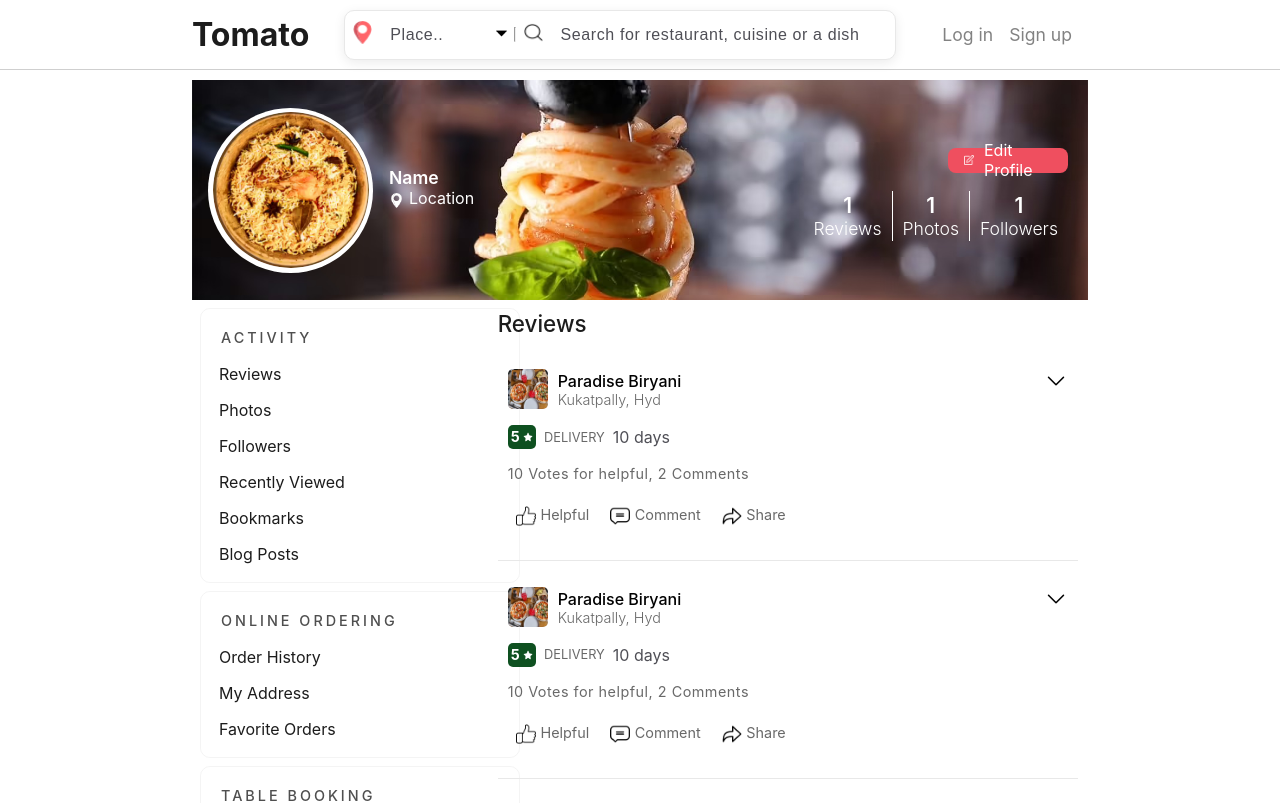
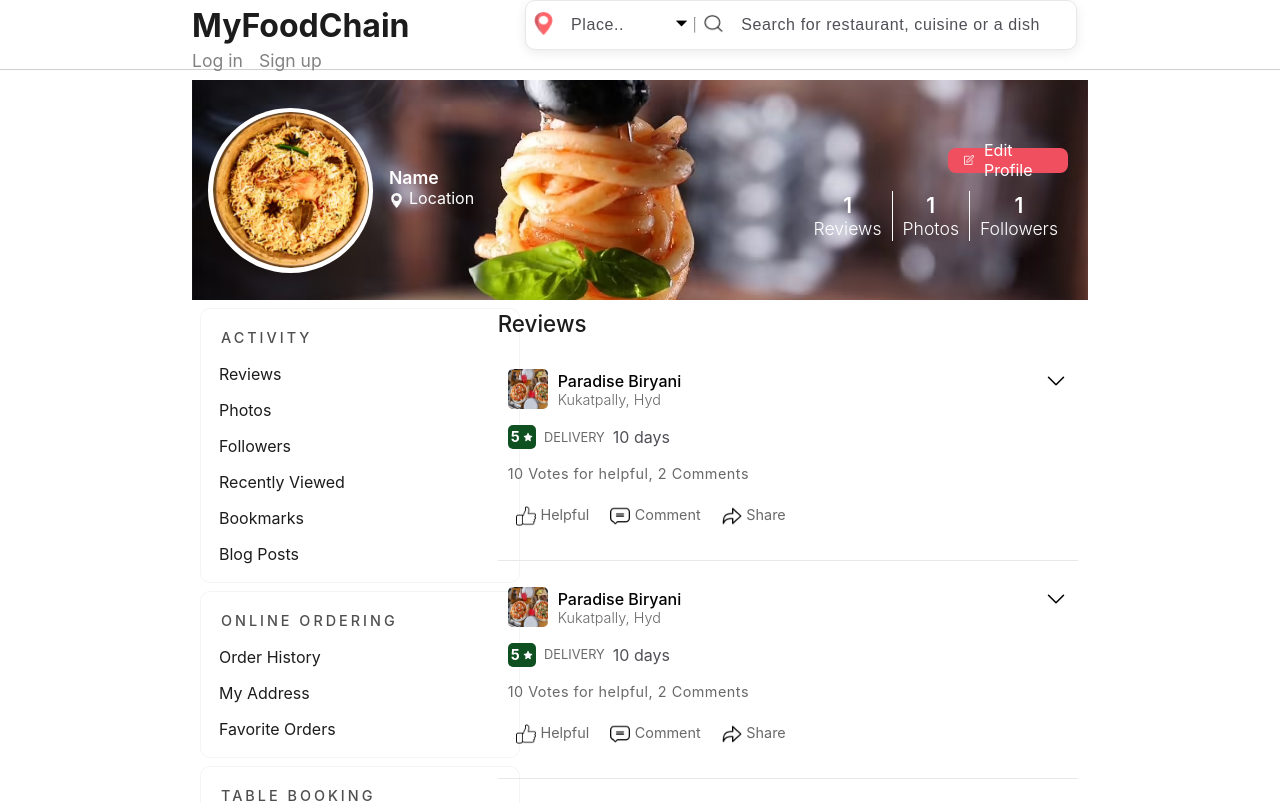
Before and after one commit to Visal20497/MYFoodChian_Project_OnReactjs, a React (Vite) app: page /user/1 in a window 1280 px wide. Shown: the top 803 px of the page. Built offline with nearby package versions, Linux system fonts and the light colour scheme.

Commit message:
Update NavigationBar2.jsx

```diff
--- a/src/components/Navbars/NavigationBar2/NavigationBar2.jsx
+++ b/src/components/Navbars/NavigationBar2/NavigationBar2.jsx
@@ -23,7 +23,7 @@ let NavigationBar = ({ toogleMenu, setToggleMenu }) => {
         <img className={css.menuBar} src={menuBar} alt='menu bar' onClick={() => setToggleMenu(val => !val)} />
         <div className={css.navbarInner}>
             <div className={css.leftSide}>
-                <Link to='/' className={css.appTxt}>Tomato</Link>
+                <Link to='/' className={css.appTxt}>MyFoodChain</Link>
             </div>
             <div className={css.searchBar}>
                 <SearchBar />
```
